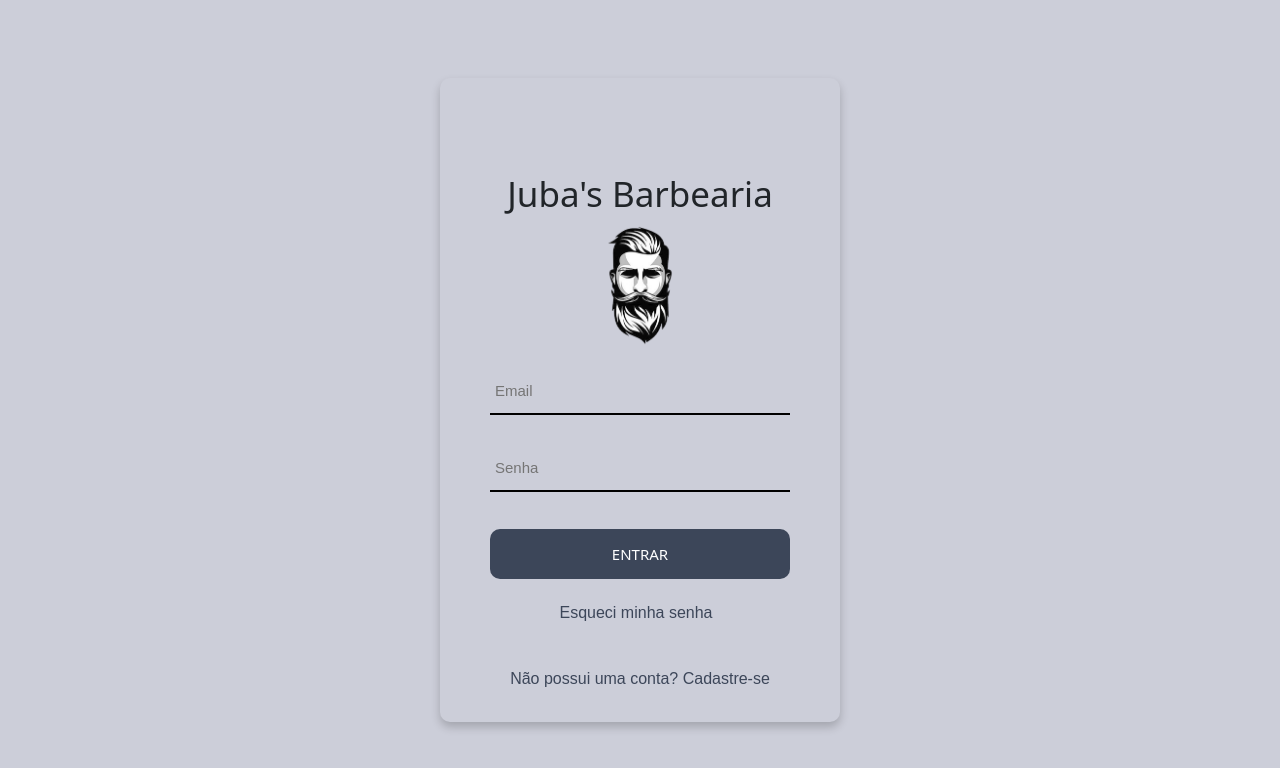
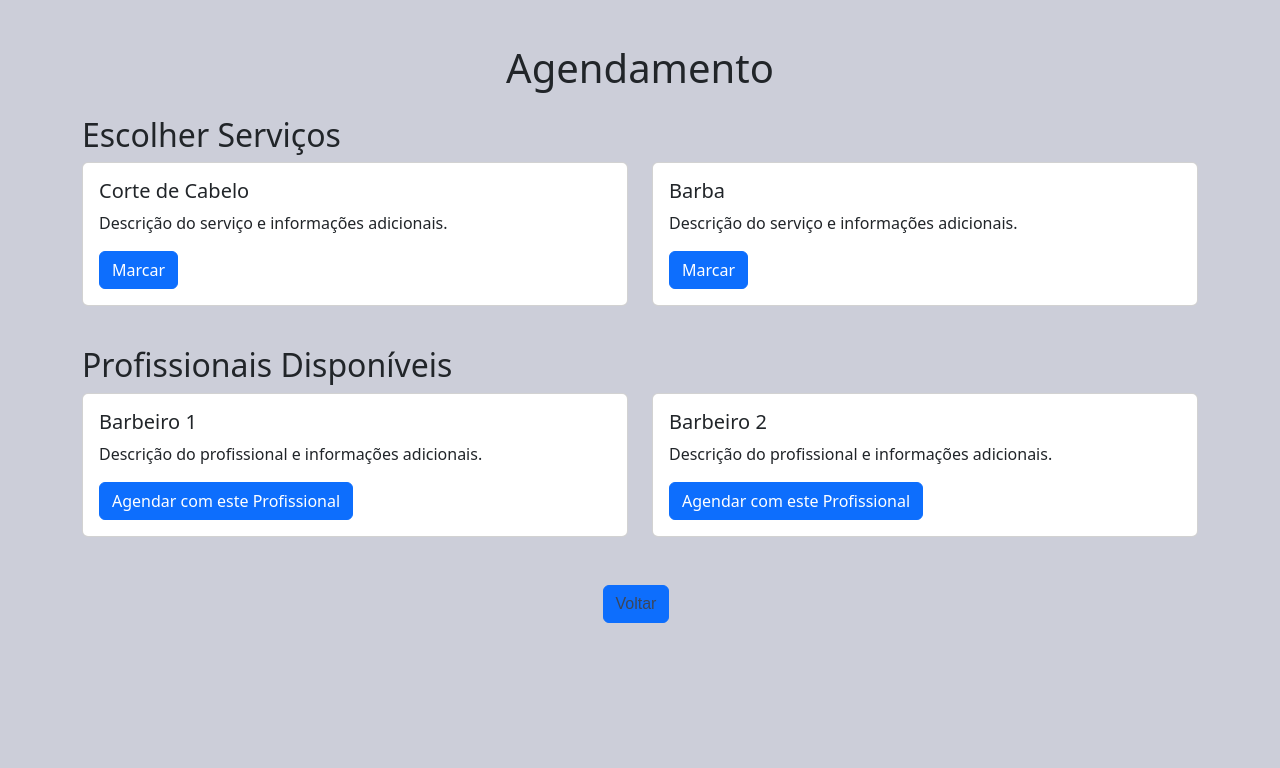
Before and after one commit to lucaseduardo102/juba, a React (Create React App) app: page /agendamento in a window 1280 px wide. Shown: the top 768 px of the page. Built offline with nearby package versions, Linux system fonts and the light colour scheme.

Commit message:
first agendamento

```diff
--- /dev/null
+++ b/src/pages/Agendamento/index.jsx
@@ -0,0 +1,72 @@
+import { Link } from 'react-router-dom';
+import React from 'react';
+
+export const Agendamento = () => {
+  return (
+    <div style={{ background: '#CCCED9', minHeight: '100vh', padding: '20px' }}>
+      <div className="container">
+        <h1 className="text-center mt-4">Agendamento</h1>
+
+        {/* Escolher Serviços */}
+        <section className="my-4">
+          <h2>Escolher Serviços</h2>
+          <div className="row">
+            <div className="col-md-6">
+              <div className="card mb-3">
+                <div className="card-body">
+                  <h5 className="card-title">Corte de Cabelo</h5>
+                  <p className="card-text">Descrição do serviço e informações adicionais.</p>
+                  <button className="btn btn-primary">Marcar</button>
+                </div>
+              </div>
+            </div>
+            <div className="col-md-6">
+              <div className="card mb-3">
+                <div className="card-body">
+                  <h5 className="card-title">Barba</h5>
+                  <p className="card-text">Descrição do serviço e informações adicionais.</p>
+                  <button className="btn btn-primary">Marcar</button>
+                </div>
+              </div>
+            </div>
+            {/* Adicione mais serviços conforme necessário */}
+          </div>
+        </section>
+
+        {/* Profissionais Disponíveis */}
+        <section className="my-4">
+          <h2>Profissionais Disponíveis</h2>
+          <div className="row">
+            <div className="col-md-6">
+              <div className="card mb-3">
+                <div className="card-body">
+                  <h5 className="card-title">Barbeiro 1</h5>
+                  <p className="card-text">Descrição do profissional e informações adicionais.</p>
+                  <button className="btn btn-primary">Agendar com este Profissional</button>
+                </div>
+              </div>
+            </div>
+            <div className="col-md-6">
+              <div className="card mb-3">
+                <div className="card-body">
+                  <h5 className="card-title">Barbeiro 2</h5>
+                  <p className="card-text">Descrição do profissional e informações adicionais.</p>
+                  <button className="btn btn-primary">Agendar com este Profissional</button>
+                </div>
+              </div>
+            </div>
+          </div>
+        </section>
+      </div>
+
+      {/* Botão "Voltar" para a página /home */}
+      <div className="text-center mt-4">
+        <Link to="/home" className="btn btn-primary">
+          Voltar
+        </Link>
+      </div>
+    </div>
+  );
+}
+
+export default Agendamento;
--- a/src/pages/Home/index.jsx
+++ b/src/pages/Home/index.jsx
@@ -14,9 +14,9 @@ export const Home = () => {
           <p className="lead">
             Sua experiência de barbearia de primeira classe. Agende seu horário agora!
           </p>
-          <a href="/agendamento" className="btn btn-primary btn-lg">
+          <Link to="/agendamento" className="btn btn-primary btn-lg">
             Agendar Horário
-          </a>
+          </Link>
         </div>
       </section>
 
--- a/src/routes/index.jsx
+++ b/src/routes/index.jsx
@@ -3,6 +3,7 @@ import { BrowserRouter as Router, Routes, Route } from "react-router-dom";
 import { Login } from "../pages/Login";
 import { Register } from "../pages/Register";
 import { Home } from "../pages/Home/"
+import { Agendamento } from "../pages/Agendamento"
 
 export const AppRouter = () => {
   return (
@@ -10,6 +11,7 @@ export const AppRouter = () => {
       <Routes>
         <Route path="*" element={<Login/>} />
         <Route path="/login" element={<Login />} />
+        <Route path="/agendamento" element={<Agendamento />} />
         <Route path="/home" element={<Home />} />
         <Route path="/register" element={<Register />} />
       </Routes>
```
